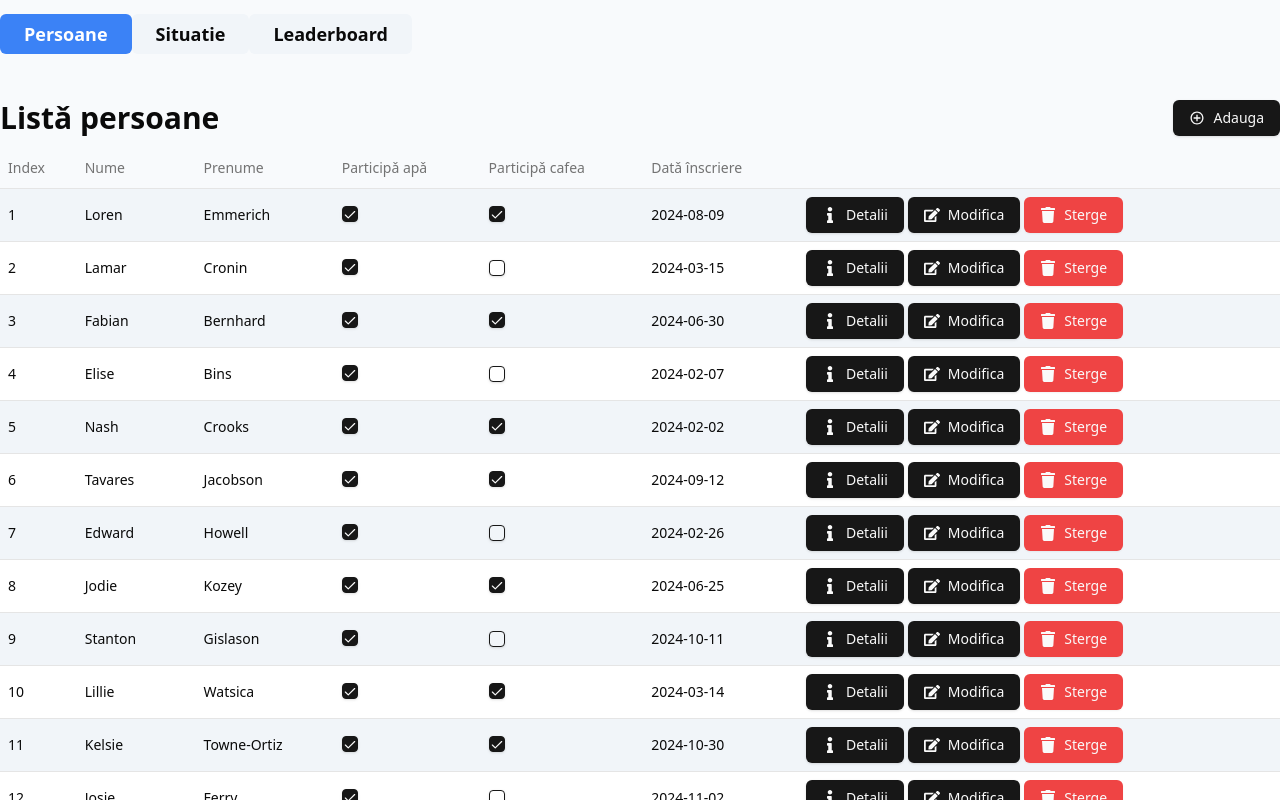
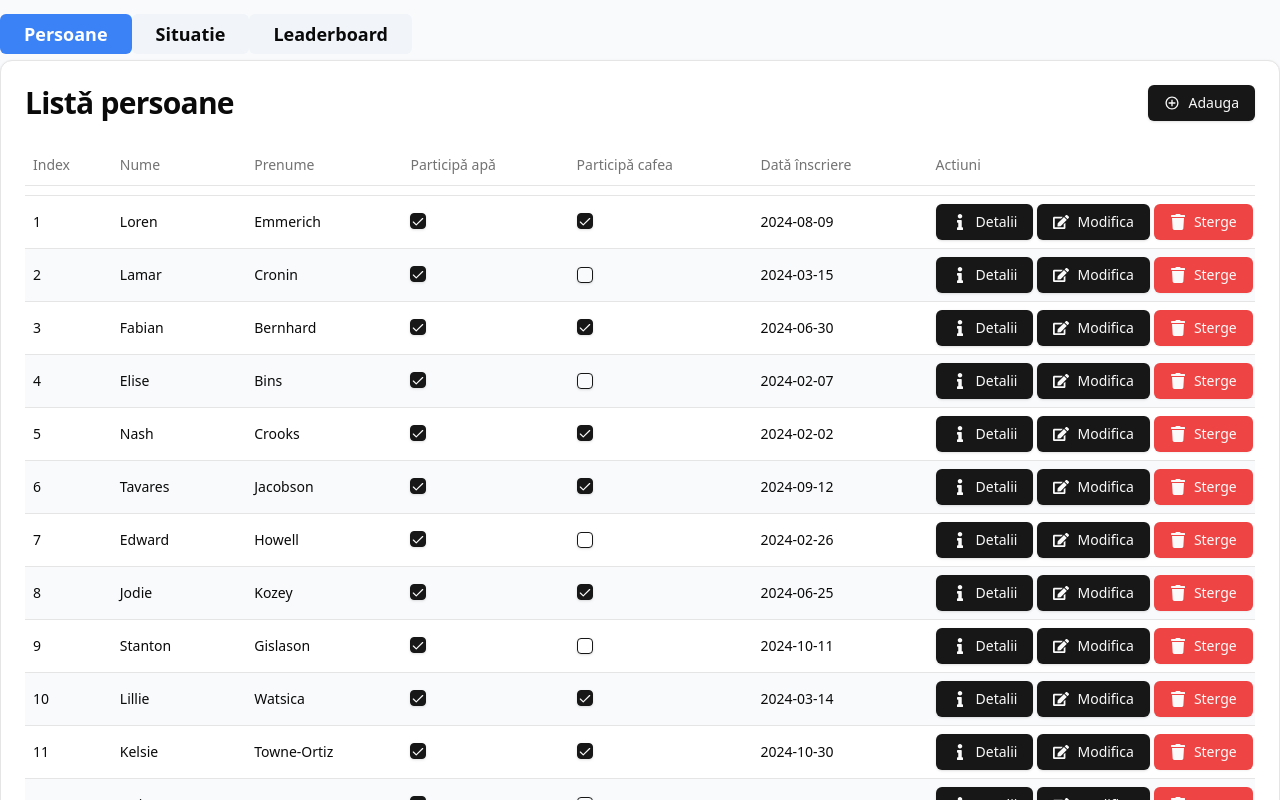
Before and after one commit to DCPD-Team/apa-cafea, a React (Vite) app: page /persoana in a window 1280 px wide. Shown: the top 800 px of the page. Built offline with nearby package versions, Linux system fonts and the light colour scheme.

Commit message:
skeleton

```diff
--- /dev/null
+++ b/src/components/ui/SkeletonTable.tsx
@@ -0,0 +1,42 @@
+import { Skeleton } from '@/components/ui/skeleton.tsx';
+import React from 'react';
+import { twMerge } from 'tailwind-merge';
+import { Table, TableBody, TableCell, TableHead, TableHeader, TableRow } from '@/components/ui/table.tsx';
+
+type Props = {
+  numberOfColumns?: number;
+  numberOfRows?: number;
+};
+
+export const SkeletonTable: React.FC<Props> = (props) => {
+  const { numberOfColumns = 6, numberOfRows = 10 } = props;
+
+  const columns = [...Array(numberOfColumns).keys()];
+  const rows = [...Array(numberOfRows).keys()];
+
+  return (
+    <Table>
+      <TableHeader>
+        <TableRow>
+          {columns.map((c) => (
+            <TableHead key={c}>
+              <Skeleton className={twMerge('h-8')} />
+            </TableHead>
+          ))}
+        </TableRow>
+      </TableHeader>
+
+      <TableBody>
+        {rows.map((r) => (
+          <TableRow key={r}>
+            {columns.map((c) => (
+              <TableCell key={c}>
+                <Skeleton className={twMerge('h-8')} />
+              </TableCell>
+            ))}
+          </TableRow>
+        ))}
+      </TableBody>
+    </Table>
+  );
+};
--- /dev/null
+++ b/src/components/ui/progressbar.tsx
@@ -0,0 +1,33 @@
+import React, { useMemo } from 'react';
+import { twMerge } from 'tailwind-merge';
+
+type ProgressBarProps = {
+  mode?: 'determinate' | 'indeterminate';
+  progress?: number;
+};
+
+export const ProgressBar: React.FC<ProgressBarProps> = ({ mode = 'determinate', progress = 50 }) => {
+  const width = useMemo(() => {
+    if (mode === 'indeterminate') {
+      return {
+        width: '100%',
+      };
+    } else {
+      return {
+        width: `${progress}%`,
+      };
+    }
+  }, [mode, progress]);
+
+  return (
+    <div className="bg-neutral w-full overflow-hidden">
+      <div
+        className={twMerge(
+          'h-1.5 overflow-hidden rounded-sm bg-primary',
+          mode === 'indeterminate' ? 'indeterminate-progress-bar' : ''
+        )}
+        style={width}
+      />
+    </div>
+  );
+};
--- /dev/null
+++ b/src/components/ui/skeleton.tsx
@@ -0,0 +1,15 @@
+import { cn } from "@/lib/utils"
+
+function Skeleton({
+  className,
+  ...props
+}: React.HTMLAttributes<HTMLDivElement>) {
+  return (
+    <div
+      className={cn("animate-pulse rounded-md bg-primary/10", className)}
+      {...props}
+    />
+  )
+}
+
+export { Skeleton }
--- a/src/index.css
+++ b/src/index.css
@@ -12,6 +12,24 @@
   #root {
     @apply h-full w-full bg-slate-50;
   }
+
+  .indeterminate-progress-bar {
+    animation: indeterminateAnimation 1s infinite linear;
+    transform-origin: 0% 50%;
+  }
+
+  @keyframes indeterminateAnimation {
+    0% {
+      transform: translateX(0) scaleX(0);
+    }
+    40% {
+      transform: translateX(0) scaleX(0.4);
+    }
+    100% {
+      transform: translateX(100%) scaleX(0.5);
+    }
+  }
+
 }
 
 @layer base {
--- a/src/pages/persoane/lista/ListaPersoane.tsx
+++ b/src/pages/persoane/lista/ListaPersoane.tsx
@@ -1,62 +1,20 @@
 import React from 'react';
-import { Table, TableBody, TableCell, TableHead, TableHeader, TableRow } from '@/components/ui/table.tsx';
-import { Checkbox } from '@/components/ui/checkbox.tsx';
-import { ActiuniPersoana } from '@/pages/persoane/lista/components/ActiuniPersoana.tsx';
 import { ButonAdaugaModificaPersoana } from '@/pages/persoane/lista/components/ButonAdaugaModificaPersoana.tsx';
-import { Loader2 } from 'lucide-react';
-import { useGetListaPersoanaQuery } from '@/pages/persoane/hooks/useGetListaPersoanaQuery.tsx';
+import { Card, CardContent, CardHeader, CardTitle } from '@/components/ui/card.tsx';
+import { TabelPersoane } from '@/pages/persoane/lista/components/TabelPersoane.tsx';
 
 export const ListaPersoane: React.FC = () => {
-  const { isLoading, isFetching, data: persoane } = useGetListaPersoanaQuery();
-
-  if (isLoading || !persoane) {
-    return <div>loading</div>;
-  }
-
   return (
-    <div className={'container mx-auto'}>
-      <div className={'flex items-center justify-between pb-3 pt-10'}>
-        <h1 className={'text-3xl font-bold'}>
-          Listǎ persoane
-          {isFetching && <Loader2 className="animate-spin" />}
-        </h1>
-
-        <ButonAdaugaModificaPersoana />
-      </div>
-      <Table>
-        <TableHeader>
-          <TableRow>
-            <TableHead>Index</TableHead>
-            <TableHead>Nume</TableHead>
-            <TableHead>Prenume</TableHead>
-            <TableHead>Participǎ apǎ</TableHead>
-            <TableHead>Participǎ cafea</TableHead>
-            <TableHead>Datǎ înscriere</TableHead>
-            <TableHead></TableHead>
-          </TableRow>
-        </TableHeader>
-        <TableBody className={'group'}>
-          {persoane.map((persoana, index) => (
-            <TableRow
-              key={persoana.id}
-              className={'bg-white odd:bg-slate-100 hover:bg-slate-300'}>
-              <TableCell className="font-medium">{index + 1}</TableCell>
-              <TableCell className="font-medium">{persoana.nume}</TableCell>
-              <TableCell className="font-medium">{persoana.prenume}</TableCell>
-              <TableCell className="font-medium">
-                <Checkbox checked={persoana.participaApa} />
-              </TableCell>
-              <TableCell className="font-medium">
-                <Checkbox checked={persoana.participaCafea} />
-              </TableCell>
-              <TableCell className="font-medium">{persoana.dataInscriere.slice(0, -14)}</TableCell>
-              <TableCell>
-                <ActiuniPersoana persoana={persoana} />
-              </TableCell>
-            </TableRow>
-          ))}
-        </TableBody>
-      </Table>
-    </div>
+    <Card>
+      <CardHeader>
+        <div className={'flex items-center justify-between'}>
+          <CardTitle className={'text-3xl'}>Listǎ persoane</CardTitle>
+          <ButonAdaugaModificaPersoana />
+        </div>
+      </CardHeader>
+      <CardContent>
+        <TabelPersoane />
+      </CardContent>
+    </Card>
   );
 };
--- /dev/null
+++ b/src/pages/persoane/lista/components/TabelPersoane.tsx
@@ -0,0 +1,65 @@
+import React from 'react';
+import { Table, TableBody, TableCell, TableHead, TableHeader, TableRow } from '@/components/ui/table.tsx';
+import { ProgressBar } from '@/components/ui/progressbar.tsx';
+import { Checkbox } from '@/components/ui/checkbox.tsx';
+import { ActiuniPersoana } from '@/pages/persoane/lista/components/ActiuniPersoana.tsx';
+import { useGetListaPersoanaQuery } from '@/pages/persoane/hooks/useGetListaPersoanaQuery.tsx';
+import { SkeletonTable } from '@/components/ui/SkeletonTable.tsx';
+
+export const TabelPersoane: React.FC = () => {
+  const { isLoading, isFetching, data: persoane } = useGetListaPersoanaQuery();
+
+  if (isLoading || !persoane) {
+    return (
+      <SkeletonTable
+        numberOfColumns={7}
+        numberOfRows={15}
+      />
+    );
+  }
+
+  return (
+    <Table>
+      <TableHeader>
+        <TableRow>
+          <TableHead>Index</TableHead>
+          <TableHead>Nume</TableHead>
+          <TableHead>Prenume</TableHead>
+          <TableHead>Participǎ apǎ</TableHead>
+          <TableHead>Participǎ cafea</TableHead>
+          <TableHead>Datǎ înscriere</TableHead>
+          <TableHead>Actiuni</TableHead>
+        </TableRow>
+      </TableHeader>
+      <TableBody>
+        <tr>
+          <td
+            className={'h-2.5 border-b'}
+            colSpan={7}>
+            {isFetching && <ProgressBar mode={'indeterminate'} />}
+          </td>
+        </tr>
+
+        {persoane.map((persoana, index) => (
+          <TableRow
+            key={persoana.id}
+            className={'odd:bg-slate-50 hover:bg-slate-100'}>
+            <TableCell className="font-medium">{index + 1}</TableCell>
+            <TableCell className="font-medium">{persoana.nume}</TableCell>
+            <TableCell className="font-medium">{persoana.prenume}</TableCell>
+            <TableCell className="font-medium">
+              <Checkbox checked={persoana.participaApa} />
+            </TableCell>
+            <TableCell className="font-medium">
+              <Checkbox checked={persoana.participaCafea} />
+            </TableCell>
+            <TableCell className="font-medium">{persoana.dataInscriere.slice(0, -14)}</TableCell>
+            <TableCell className={'max-w-[200px]'}>
+              <ActiuniPersoana persoana={persoana} />
+            </TableCell>
+          </TableRow>
+        ))}
+      </TableBody>
+    </Table>
+  );
+};
```
